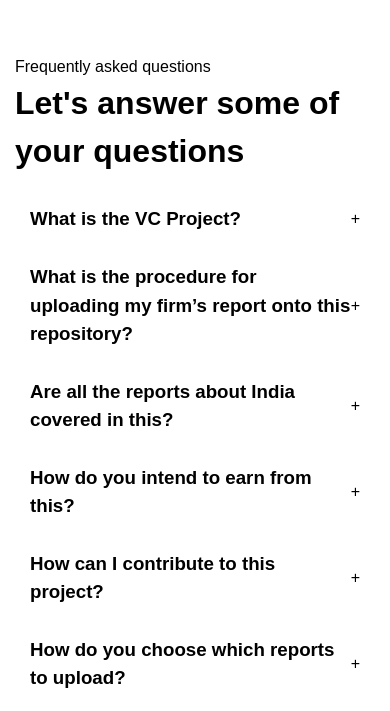
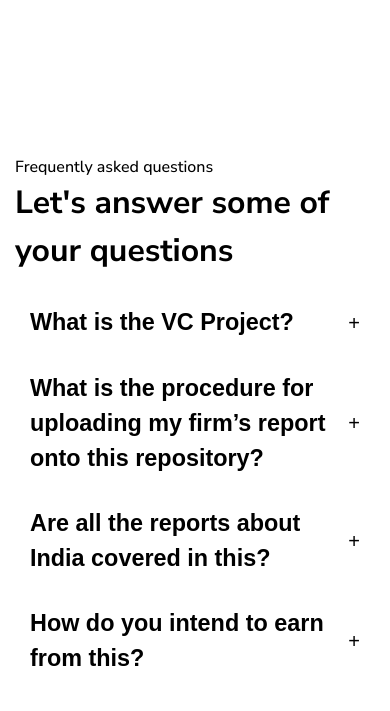
Before and after one commit to shashank-mishra14/TheVCProj, a React (Create React App) app: page /contact in a window 390 px wide. Shown: the part 1569-2280 px from the top of the page. Built offline with nearby package versions, Linux system fonts and the light colour scheme; a web font is replaced by a local one.

Commit message:
changes in the ui of accordion

```diff
--- a/src/components/Accordion/Accordion.css
+++ b/src/components/Accordion/Accordion.css
@@ -2,11 +2,14 @@
   max-width: 1200px;
   margin: 0 auto;
   padding: 0 15px;
-  padding-top: 50px;
+  padding-bottom:130px;
+  padding-top: 150px;
+  font-family: Nunito Sans;
+
 }
 
 code {
-  font-family: source-code-pro, Menlo, Monaco, Consolas, "Courier New", monospace;
+  font-family: Nunito Sans;
 }
 
 /* accordion styles */
@@ -16,8 +19,12 @@ h1 {
   color: var(--text-primary);
   margin: 0px;
   margin-bottom: 30px;
+  font-family: Nunito Sans;
 }
-
+.accordion__faq-heading{
+  font-size: 20px;
+  font-family: Nunito Sans;
+}
 .accordion-simple > .active {
   display: block;
 }
@@ -32,12 +39,14 @@ h1 {
   padding: 0px 15px;
   border-radius: 5px;
   cursor: pointer;
+  font-family: Nunito Sans;
 }
 
 .accordion__title{
   color: var(--text-secondary);
   padding-bottom: 20px;
   font-weight: 500;
+  font-family: Nunito Sans;
 }
 
 .accordion__faq-heading{
@@ -60,6 +69,8 @@ h1 {
   padding-bottom: 20px; /* Adjust spacing for mobile */
   color: var(--text-secondary);
   line-height: 1.4;
+  font-family: Nunito Sans;
+  font-size:20px;
 }
 
 /* Media Query for Mobile Devices */
@@ -73,7 +84,8 @@ h1 {
   }
 
   .accordion__title {
-    padding-bottom: 15px; /* Adjust padding for smaller screens */
+    padding-bottom: 15px;
+    font-family: Nunito Sans; /* Adjust padding for smaller screens */
   }
 
   .accordion__faq p {
--- a/src/components/Accordion/Accordion.jsx
+++ b/src/components/Accordion/Accordion.jsx
@@ -24,13 +24,9 @@ const dataCollection = [
   },
   {
     question: "How can I contribute to this project?",
-    answer: `Three ways you can be a part of this:
-    1. Telling us what reports we are missing or suggesting any interesting reports (Contact Us page)
-    2. Sharing any feedback on how it can be made better for everybody to use (Contact Us page)
-    3. Spreading the word- make it reach into more hands. (Your WhatsApp, Twitter, Linkedin:)
-
-    Along with that, please feel free to reach out to Ayush Mittal from RedSeer Strategy Consultants (at mittalayush740@gmail.com) or Linkedin to schedule a call and discuss more`,
-  },
+    answer:`Three ways you can be a part of this:\n\n1. Telling us what reports we are missing or suggesting any interesting reports (Contact Us page)\n2. Sharing any feedback on how it can be made better for everybody to use (Contact Us page)\n3. Spreading the word - make it reach into more hands. (Your WhatsApp, Twitter, Linkedin:)\n\nAlong with that, please feel free to reach out to Ayush Mittal from RedSeer Strategy Consultants (at mittalayush740@gmail.com) or Linkedin to schedule a call and discuss more`,
+}
+,
   {
     question: "How do you choose which reports to upload?",
     answer:
```
